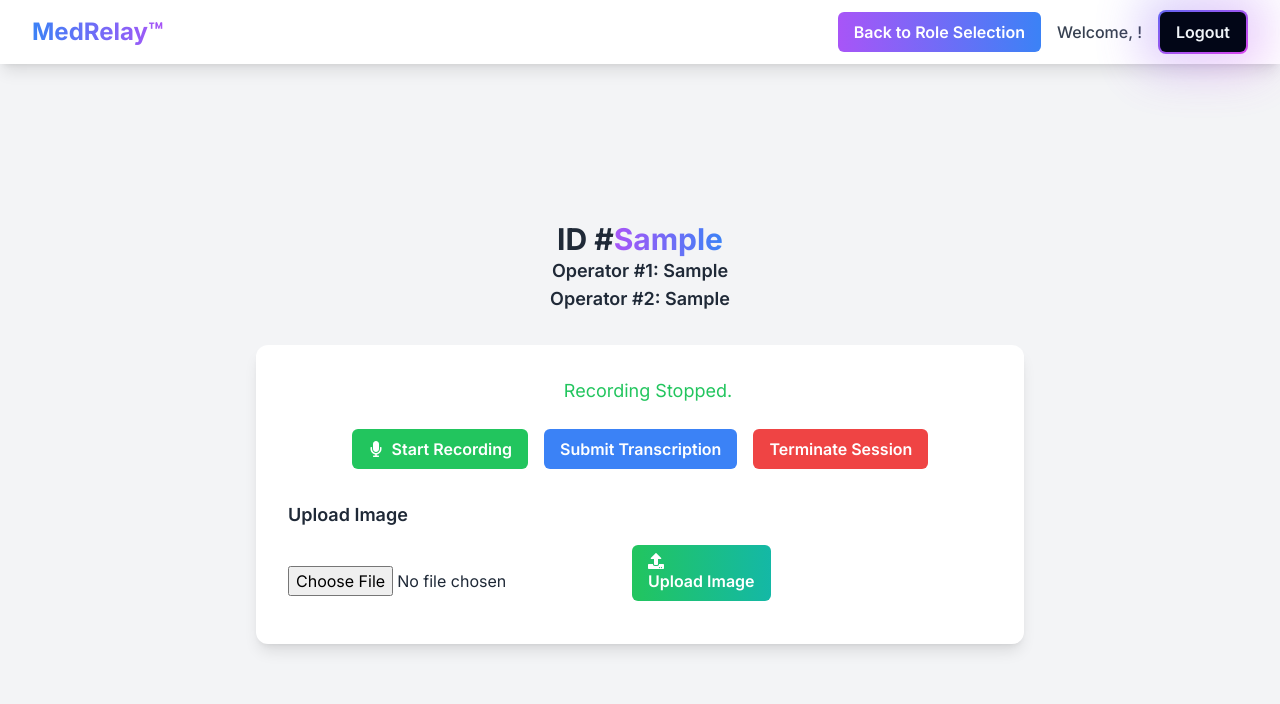
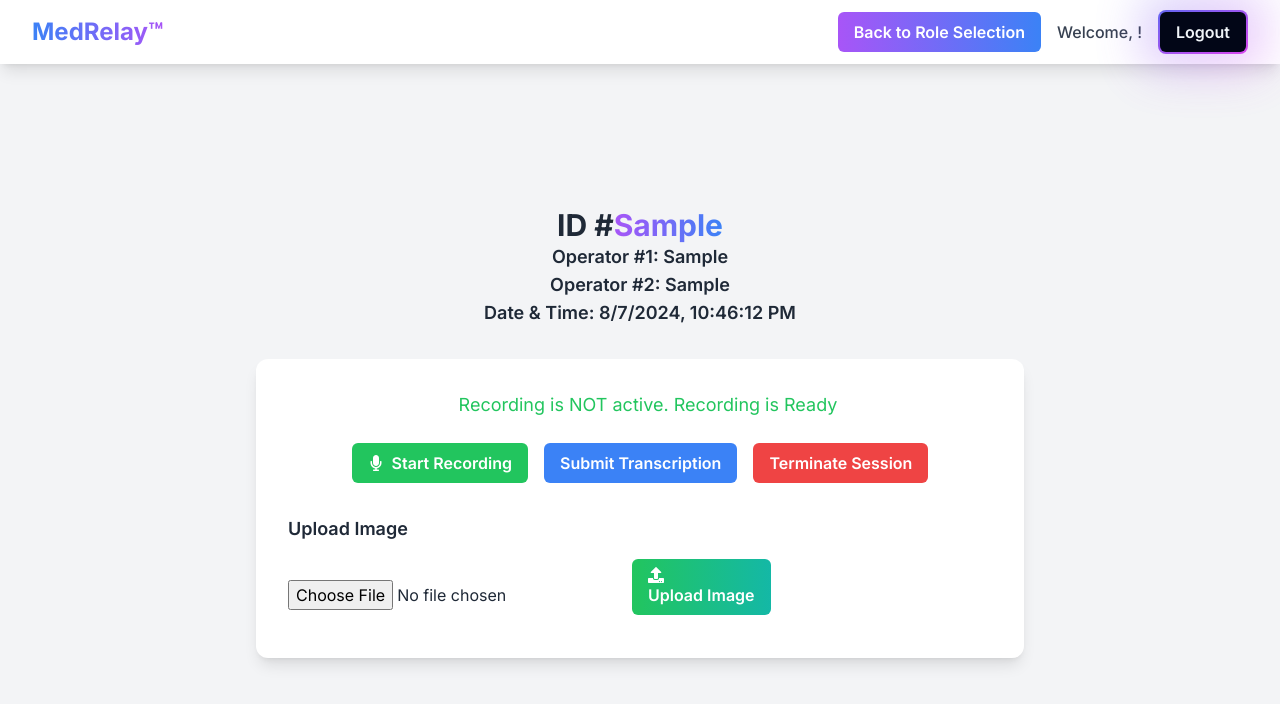
Before and after one commit to A2Pro/MedRelay, a Next.js app in the folder medrelay/: page /op in a window 1280 px wide. Both pictures are taken after typing "Sample", "Sample", "Sample" into the empty fields and a click on the button "Submit". Shown: the top 704 px of the page. Built offline with nearby package versions, Linux system fonts and the light colour scheme; no server answers.

Commit message:
this version has time and date.
im not sure if it works. im p sure it works tho. i deleted the stuff that doesnt work. i did download WaveSurfer using npm install but the module is not used.

```diff
--- a/medrelay/app/op/page.js
+++ b/medrelay/app/op/page.js
@@ -1,5 +1,5 @@
 "use client";
-import React, { useState, useRef } from "react";
+import React, { useState, useEffect, useRef } from "react";
 import Link from "next/link";
 import GradientShadowButton from "../components/GradientShadowButton";
 import { motion, AnimatePresence } from "framer-motion";
@@ -16,9 +16,19 @@ const RecordingPage = () => {
   const [selectedImage, setSelectedImage] = useState(null);
   const [imageUrl, setImageUrl] = useState("");
   const [uploadMessage, setUploadMessage] = useState("");
+  const [currentTime, setCurrentTime] = useState(new Date().toLocaleString());
   const mediaRecorderRef = useRef(null);
   const audioChunksRef = useRef([]);
   const intervalRef = useRef(null);
+
+  useEffect(() => {
+    // Update the time every second
+    const timer = setInterval(() => {
+      setCurrentTime(new Date().toLocaleString());
+    }, 1000);
+
+    return () => clearInterval(timer);
+  }, []);
 
   const handleFormSubmit = async (e) => {
     e.preventDefault();
@@ -234,6 +244,9 @@ const RecordingPage = () => {
               <p className="text-lg font-semibold">
                 Operator #2: <span>{operator2}</span>
               </p>
+              <p className="text-lg font-semibold">
+                Date & Time: <span>{currentTime}</span>
+              </p>
             </div>
             <div className="w-full max-w-3xl bg-white rounded-xl shadow-lg p-8 flex flex-col items-center">
               {isRecording ? (
@@ -250,7 +263,7 @@ const RecordingPage = () => {
                 </motion.div>
               ) : (
                 <p className="ml-4 text-lg text-green-500">
-                  Recording Stopped.
+                  Recording is NOT active. Recording is Ready
                 </p>
               )}
               <audio controls className="mt-4 w-full" style={{ display: "none" }}>
--- a/medrelay/package.json
+++ b/medrelay/package.json
@@ -19,7 +19,8 @@
     "react-dom": "^18.3.1",
     "react-icons": "^5.2.1",
     "react-measure": "^2.5.2",
-    "react-use-measure": "^2.1.1"
+    "react-use-measure": "^2.1.1",
+    "wavesurfer.js": "^7.8.2"
   },
   "devDependencies": {
     "eslint": "^8.57.0",
```
Also changed, not shown: 1 other file (tests, documents, lock files or other folders).
